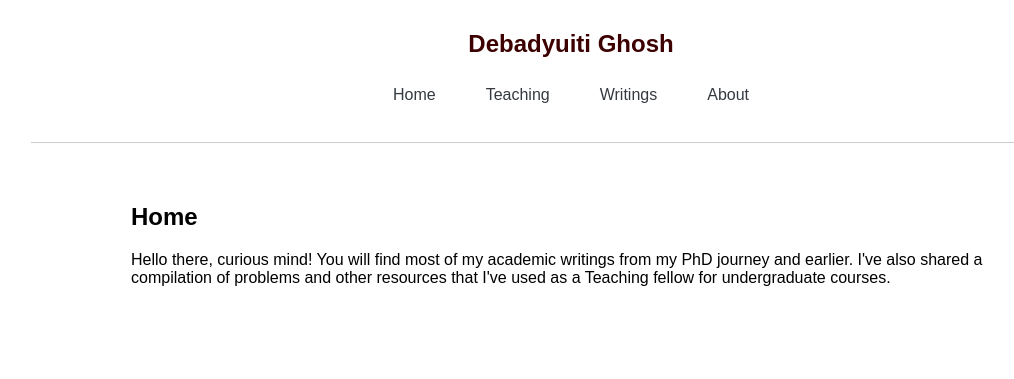
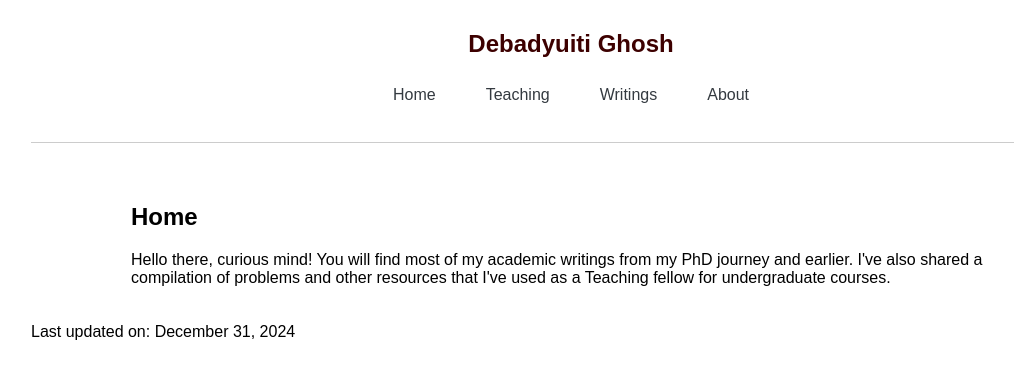
Before and after one commit to debadyuitighosh/debadyuitighosh.github.io, a Jekyll site: the page built from index.html, in a window 1280 px wide. Shown: the top 379 px of the page, without its empty margins (69-1083 px from the left). Built offline with Jekyll 4.4.1, drawn with Linux system fonts in a browser that asks for light colours.

Commit message:
Update default.html

```diff
--- a/_layouts/default.html
+++ b/_layouts/default.html
@@ -15,7 +15,7 @@
         nav a { color: #343a40; text-decoration: none; padding: 8px 15px; border-radius: 5px; }
         nav a:hover { font-weight: bold; color: #29629f; }
         .content { flex: 1; padding: 20px 100px; max-width: 1200px; margin: 0 auto; }
-        .footer { text-align: center; margin-top: 20px; font-size: 0.9em; color: #adaeaf; padding: 10px 0; }
+        .footer { text-align: center; margin-top: 20px; font-size: 0.9em; color: #ccc; padding: 10px 0; }
     </style>
 </head>
 
@@ -38,7 +38,11 @@
     {{ content }}
   </main>
   <footer>
-    {{ site.footer | default: '' }}
+    {% if page.title == "Home" %}
+      Last updated on: {{ site.time | date: "%B %d, %Y" }}
+    {% else %}
+      {{ site.footer | default: '' }}
+    {% endif %}
   </footer>
 </body>
 </html>
```
